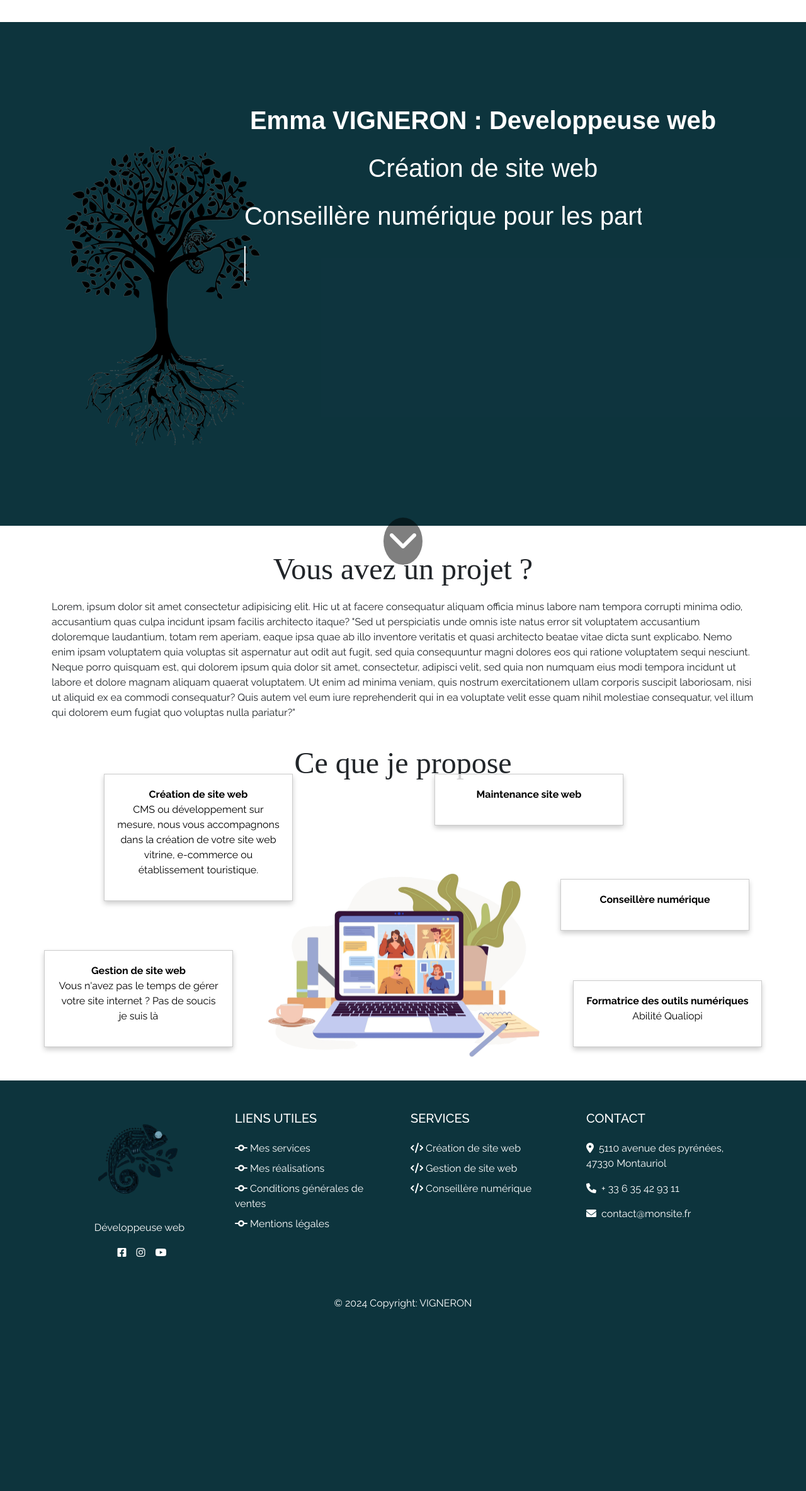
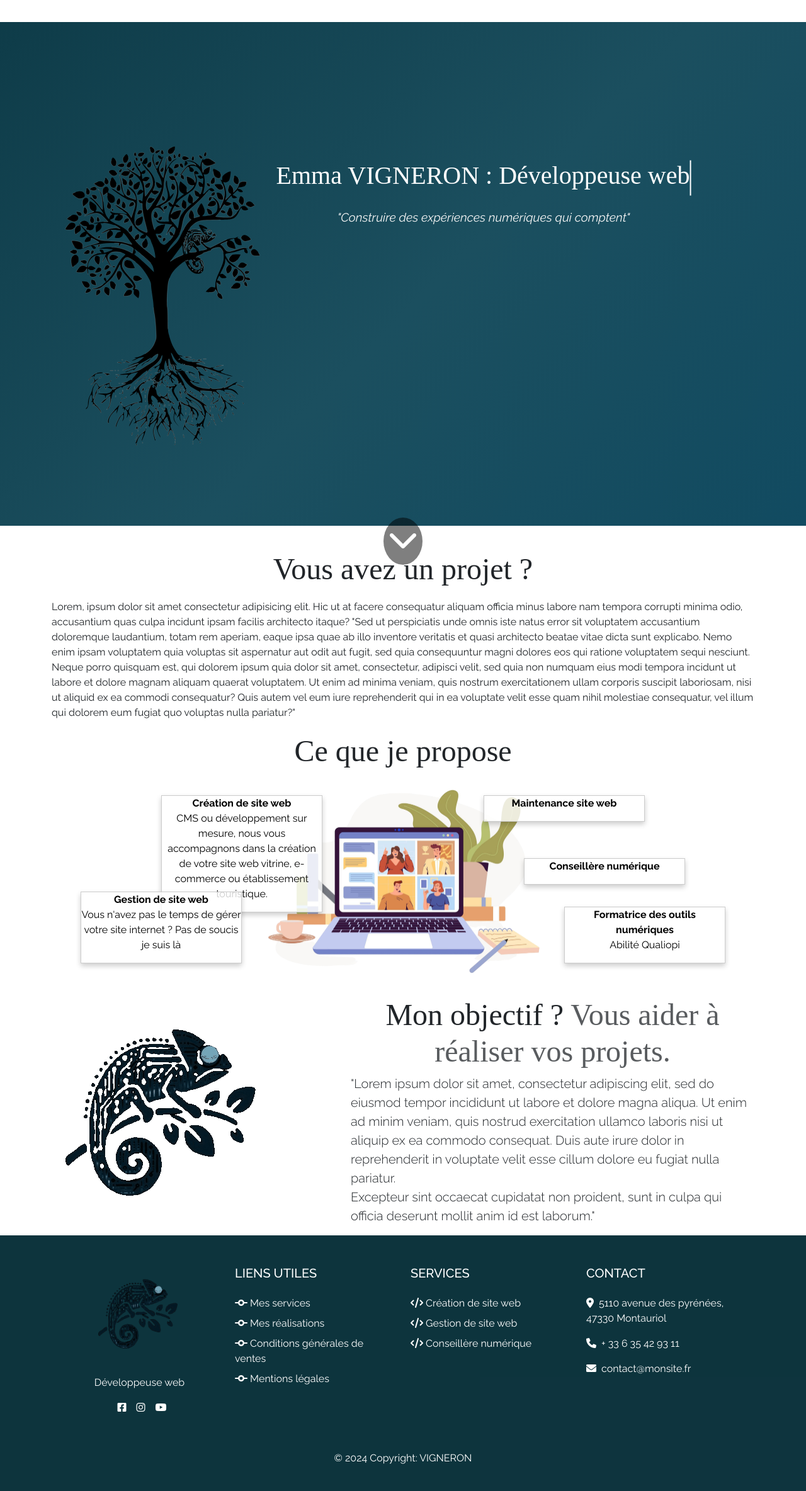
Before and after one commit to EmmaVgn/cameleonwebsite, a Symfony app: template templates/home/index.html.twig in a window 1280 px wide. Shown: the part 100-2468 px from the top of the page at 63% size. Before the commit the page ends 2179 px from the top, so only its background shows below. Run offline with Twig, Linux system fonts and the light colour scheme; the template is opened without the code that fills it, so the values that code supplies are empty; style sheets or scripts are compiled from the project's sources; some libraries are stand-ins or nearby versions; some web fonts are replaced.

Commit message:
Update responsive for homepage

```diff
--- a/assets/styles/app.css
+++ b/assets/styles/app.css
@@ -128,14 +128,15 @@ h4 {
 }
 
 .hero-section {
-  background-color: #032b35f4;
+  background: linear-gradient(135deg, #032b35, #1b4f5f, #064663);
+  background-size: 200% 200%;
+  animation: backgroundAnimation 10s ease infinite;
   color: white;
   height: 100vh;
   display: flex;
   flex-direction: column;
   align-items: center;
   justify-content: center;
-  padding-top: -200px;
   position: relative;
 }
 
@@ -151,6 +152,7 @@ h4 {
 
 .line {
   font-size: 2.5rem;
+  position: relative;
   font-family: "Raleway Dots", sans-serif;
   white-space: nowrap;
   overflow: hidden;
@@ -185,14 +199,12 @@ h4 {
   }
 }
 
-@keyframes blink-caret {
-  from,
-  to {
-    border-color: transparent;
-  }
-  50% {
-    border-color: white;
-  }
+.tagline {
+  font-size: 1.2rem;
+  margin-top: 20px;
+  color: #f5f5f5;
+  text-align: center;
+  font-style: italic;
 }
 
 /* Tree container */
@@ -227,142 +239,7 @@ h4 {
   }
 }
 
-/* chameleon animate */
-#chameleon-container {
-  position: absolute;
-  right: -10px;
-  top: 20%;
-  transform: translateY(-50%);
-  width: 15%;
-  height: auto;
-}
-
-#chameleon-container svg {
-  width: 100%;
-  height: auto;
-  opacity: 0.3;
-}
-
-#chameleon-container svg path {
-  stroke-dasharray: 1000;
-  stroke-dashoffset: 1000;
-  stroke: #ffffff;
-  stroke-width: 2;
-  animation: draw 5s linear infinite;
-}
-
-/* Project */
-.project-container {
-  margin-top: 40px;
-  margin-bottom: 20px;
-  position: relative;
-}
-
-.project-container h2 {
-  text-align: center;
-  margin-bottom: 20px;
-  font-size: 3rem;
-}
-
-/*Objective */
-.container-objective {
-  margin-top: 60px;
-  margin-bottom: 20px;
-  position: relative;
-}
-
-/*Listing */
-.listing-container {
-  display: flex;
-  justify-content: center;
-  padding: 20px;
-  margin-top: 80px;
-}
-
-.content {
-  position: relative;
-  display: flex;
-  justify-content: center;
-  align-items: center;
-}
-
-.computer-image img {
-  width: 100%;
-  max-width: 500px;
-  height: auto;
-}
-
-.text-content {
-  position: absolute;
-  width: 100%;
-  height: 100%;
-  display: flex;
-  flex-direction: column;
-  justify-content: center;
-  align-items: center;
-}
-
-.content-box {
-  position: absolute;
-  background-color: rgba(255, 255, 255, 0.8);
-  border: 1px solid #ccc;
-  padding: 20px;
-  width: 300px;
-  max-width: 80%;
-  text-align: center;
-  box-shadow: 0 4px 8px rgba(0, 0, 0, 0.2);
-}
-
-.top-left {
-  top: -40%;
-  left: -45%;
-}
-
-.top-right {
-  top: -40%;
-  right: -20%;
-}
-
-.middle-right {
-  top: 10%;
-  right: -60%;
-}
-
-.bottom-right {
-  bottom: 10%;
-  right: -64%;
-}
-
-.bottom-left {
-  bottom: 10%;
-  left: -64%;
-}
-
-.content-box:hover {
-  transform: scale(1.05);
-  box-shadow: 0 8px 16px rgba(0, 0, 0, 0.3);
-  cursor: pointer;
-}
-
-.content-link {
-  text-decoration: none;
-  color: black;
-}
-
-.content-link:hover {
-  color: black;
-}
-
-.container-services h2 {
-  text-align: center;
-  margin-bottom: 8%;
-  margin-top: 3%;
-  font-size: 3rem;
-}
-
-/*--------------------------------------------------------------
-# Scroll down icon
---------------------------------------------------------------*/
+/*Scroll down icon*/
 .scroll-down-icon {
   position: absolute;
   text-align: center;
@@ -399,9 +276,105 @@ h4 {
   transform: translateY(5px);
 }
 
-#custom-jumbotron {
-  padding: 2rem;
-  background-color: #f8f9fa;
+/* Project */
+.project-container {
+  margin-top: 40px;
+  margin-bottom: 20px;
+  position: relative;
+}
+
+.project-container h2 {
+  text-align: center;
+  margin-bottom: 20px;
+  font-size: 3rem;
+}
+
+/*Listing */
+.listing-container {
+  width: 100%;
+  height: auto;
+  box-sizing: border-box;
+  overflow: hidden;
+  margin-bottom: 20px;
+}
+
+.content {
+  position: relative;
+  display: flex;
+  justify-content: center;
+  align-items: center;
+}
+
+.computer-image img {
+  width: 100%;
+  max-width: 500px;
+  height: auto;
+}
+
+.text-content {
+  position: absolute;
+  width: 100%;
+  height: 100%;
+  display: flex;
+  flex-direction: column;
+  justify-content: center;
+  align-items: center;
+}
+
+.content-box {
+  width: 20%;
+  height: auto;
+  position: absolute;
+  background-color: rgba(255, 255, 255, 0.8);
+  border: 1px solid #ccc;
+  text-align: center;
+  box-shadow: 0 4px 8px rgba(0, 0, 0, 0.2);
+  z-index: 10;
+}
+
+.top-left {
+  top: 10%; /* Ajustez selon le besoin */
+  left: 20%; /* Ajustez selon le besoin */
+}
+
+.top-right {
+  top: 10%; /* Ajustez selon le besoin */
+  right: 20%; /* Ajustez selon le besoin */
+}
+
+.middle-right {
+  top: 40%; /* Ajustez selon le besoin */
+  right: 15%; /* Ajustez selon le besoin */
+}
+
+.bottom-right {
+  bottom: 10%; /* Ajustez selon le besoin */
+  right: 10%; /* Ajustez selon le besoin */
+}
+
+.bottom-left {
+  bottom: 10%;
+  left: 10%;
+}
+
+.content-box:hover {
+  transform: scale(1.05);
+  box-shadow: 0 8px 16px rgba(0, 0, 0, 0.3);
+  cursor: pointer;
+}
+
+.content-link {
+  text-decoration: none;
+  color: black;
+}
+
+.content-link:hover {
+  color: black;
+}
+
+.container-services h2 {
+  text-align: center;
+  font-size: 3rem;
 }
 
 /*--------------------------------------------------------------
--- a/templates/home/index.html.twig
+++ b/templates/home/index.html.twig
@@ -11,12 +11,12 @@
 		{% include "home/tree.html.twig" %}
 		<div class="effect-container">
 			{% include "home/typing.html.twig" %}
-
 		</div>
-		<a href="#project" class=" scroll-down-icon">
+		<a href="#project" class="scroll-down-icon">
 			<i class="fa-solid fa-chevron-down"></i>
 		</a>
 	</div>
+
 	<div class="container mt-9">
 		<div id="project" class="project-container">
 			<h2>
@@ -24,15 +24,16 @@
 			</h2>
 			<p>
 				Lorem, ipsum dolor sit amet consectetur adipisicing elit. Hic ut at facere consequatur aliquam officia minus labore nam tempora corrupti minima odio, accusantium quas culpa incidunt ipsam facilis architecto itaque?
-																																																																												"Sed ut perspiciatis unde omnis iste natus error sit voluptatem accusantium doloremque laudantium, totam rem aperiam, eaque ipsa quae ab illo inventore veritatis et quasi architecto beatae vitae dicta sunt explicabo. Nemo enim ipsam voluptatem quia voluptas sit aspernatur aut odit aut fugit, sed quia consequuntur magni dolores eos qui ratione voluptatem sequi nesciunt. Neque porro quisquam est, qui dolorem ipsum quia dolor sit amet, consectetur, adipisci velit, sed quia non numquam eius modi tempora incidunt ut labore et dolore magnam aliquam quaerat voluptatem. Ut enim ad minima veniam, quis nostrum exercitationem ullam corporis suscipit laboriosam, nisi ut aliquid ex ea commodi consequatur? Quis autem vel eum iure reprehenderit qui in ea voluptate velit esse quam nihil molestiae consequatur, vel illum qui dolorem eum fugiat quo voluptas nulla pariatur?"
+																																																																																																																																																	"Sed ut perspiciatis unde omnis iste natus error sit voluptatem accusantium doloremque laudantium, totam rem aperiam, eaque ipsa quae ab illo inventore veritatis et quasi architecto beatae vitae dicta sunt explicabo. Nemo enim ipsam voluptatem quia voluptas sit aspernatur aut odit aut fugit, sed quia consequuntur magni dolores eos qui ratione voluptatem sequi nesciunt. Neque porro quisquam est, qui dolorem ipsum quia dolor sit amet, consectetur, adipisci velit, sed quia non numquam eius modi tempora incidunt ut labore et dolore magnam aliquam quaerat voluptatem. Ut enim ad minima veniam, quis nostrum exercitationem ullam corporis suscipit laboriosam, nisi ut aliquid ex ea commodi consequatur? Quis autem vel eum iure reprehenderit qui in ea voluptate velit esse quam nihil molestiae consequatur, vel illum qui dolorem eum fugiat quo voluptas nulla pariatur?"
 			</p>
 		</div>
 	</div>
 
 	<div class="container-services">
-		<h2>
+		<h2 class="title-service">
 			Ce que je propose
 		</h2>
 		{% include "services/listing.html.twig" %}
+		{% include "services/objective.html.twig" %}
 	</div>
 {% endblock %}
--- a/templates/home/typing.html.twig
+++ b/templates/home/typing.html.twig
@@ -1,13 +1,13 @@
 <div class="typing-effect mt-10">
 	<div class="line">
 		<b>
-			Emma VIGNERON : Developpeuse web
+			<h1>
+				Emma VIGNERON : Développeuse web
+			</h1>
 		</b>
+
 	</div>
-	<div class="line">Création de site web
-	</div>
-	<div class="line">Conseillère numérique pour les particuliers
-	</div>
-	<div class="line">Formatrice des outils numériques
-	</div>
+	<p class="tagline">"Construire des expériences numériques qui comptent"</p>
+
+
 </div>
--- a/templates/shared/_navbar.html.twig
+++ b/templates/shared/_navbar.html.twig
@@ -1,11 +1,11 @@
 <nav class="navbar navbar-expand-lg {% if not isHomepage %}navbar-background{% endif %}">
 	<div class="container-fluid">
-		<img src="/img/giphy-3--unscreen.gif" style="width: 3%">
+		<img src="/img/giphy-3--unscreen.gif" class="logo" style="width: 3%">
 		<a class="navbar-brand" href="{{ path('homepage') }}">Caméléon Solutions</a>
-		<button class="navbar-toggler" type="button" data-bs-toggle="collapse" aria-controls="navbarColor02" aria-expanded="false" aria-label="Toggle navigation">
+		<button class="navbar-toggler" type="button" data-bs-toggle="collapse" data-bs-target="#navbarColor02" aria-controls="navbarColor02" aria-expanded="false" aria-label="Toggle navigation">
 			<span class="navbar-toggler-icon"></span>
 		</button>
-		<div class="collapse navbar-collapse">
+		<div class="collapse navbar-collapse" id="navbarColor02">
 			<ul class="navbar-nav mx-auto text-dark">
 				<li class="nav-item">
 					<a class="nav-link {% if app.request.get('_route') == 'homepage' %}active{% endif %}" href="{{ path('homepage') }}">
```
Also changed, not shown: other parts of assets/styles/app.css (+109 -11 lines).
